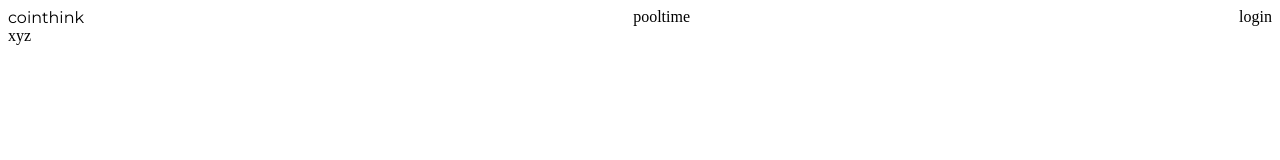
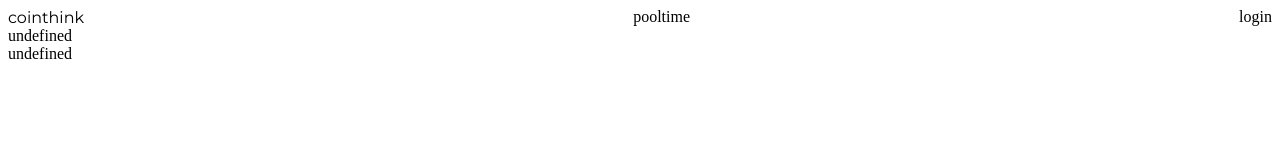
Before and after one commit to cointhink/web-svelte, a SvelteKit app: page / in a window 1280 px wide. Shown: the top 160 px of the page. Built offline with nearby package versions, Linux system fonts and the light colour scheme.

Commit message:
pool loop

```diff
--- a/src/lib/Poolrow.svelte
+++ b/src/lib/Poolrow.svelte
@@ -1 +1,5 @@
-<div>xyz</div>
+<script lang="ts">
+  export let pool
+</script>
+
+<div>{pool.address}</div>
--- a/src/routes/+page.svelte
+++ b/src/routes/+page.svelte
@@ -1,7 +1,12 @@
 <script lang="ts">
 	import Poolrow from '$lib/Poolrow.svelte';
 	import Menubar from '$lib/Menubar.svelte';
+
+  let pools = [{a:1}, {b:1}]
 </script>
 
 <Menubar page_name="pooltime" />
-<Poolrow />
+
+{#each pools as pool}
+	<Poolrow pool={pool}/>
+{/each}
```
